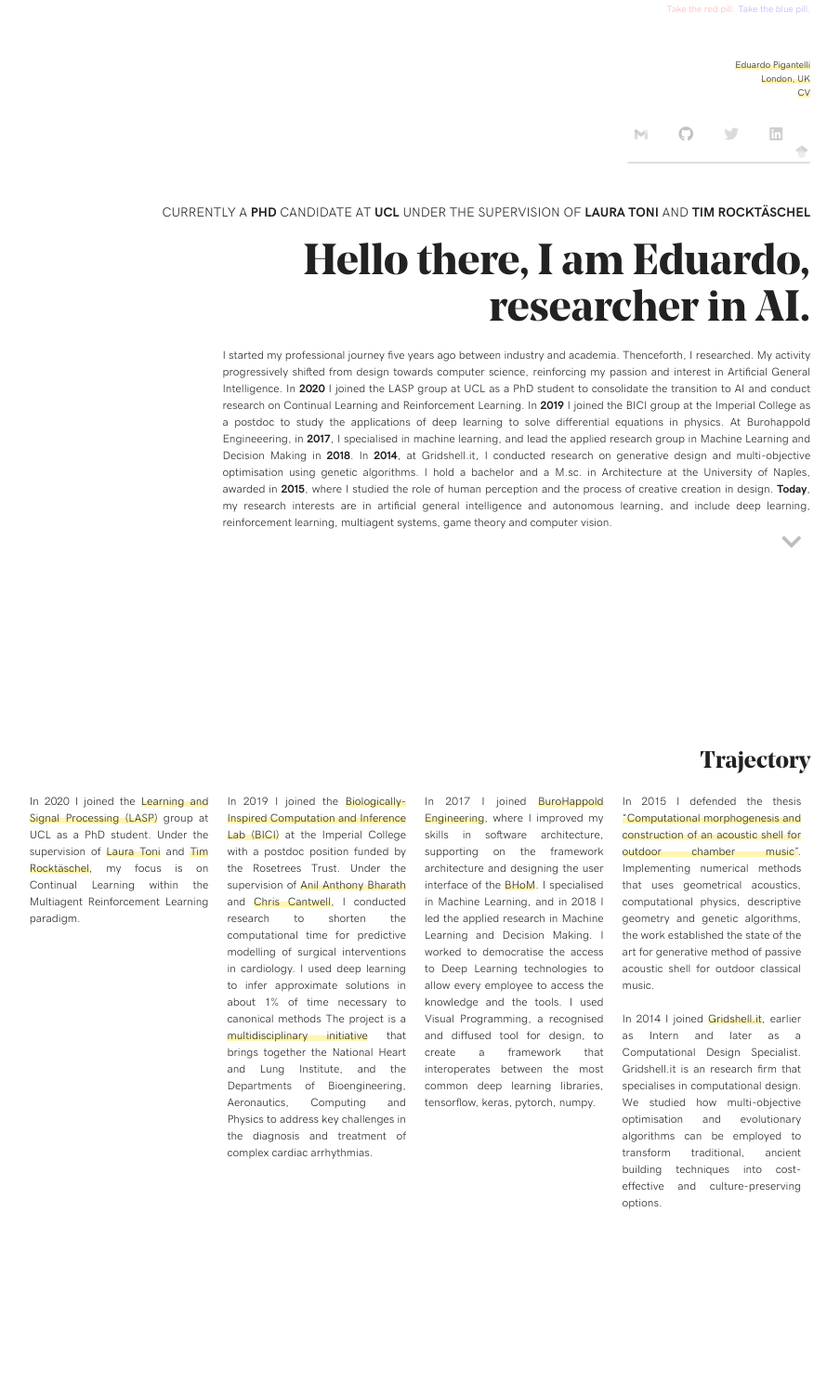
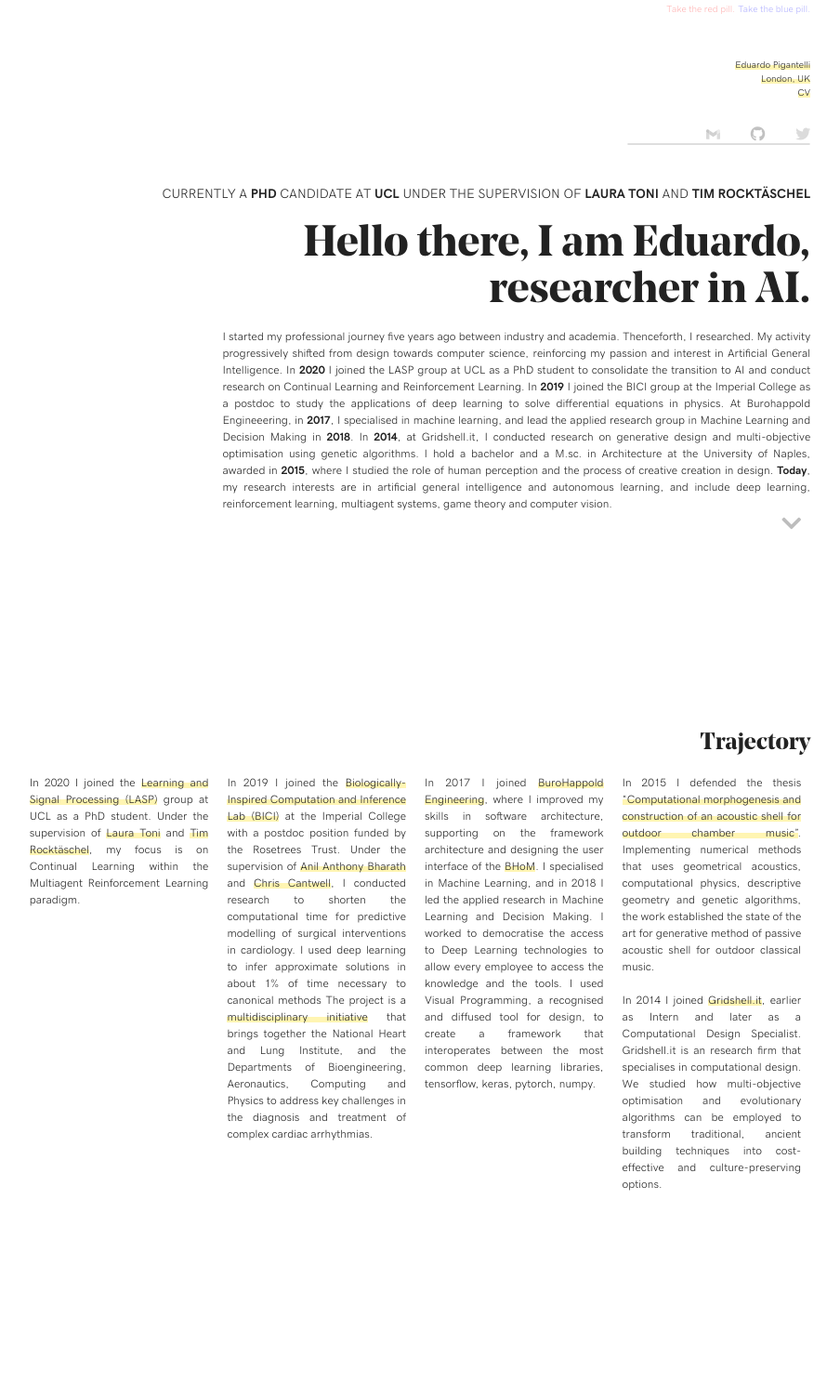
Before and after one commit to epignatelli/epignatelli.github.io, a Jekyll site: the page built from index.md, in a window 1280 px wide. Shown: the whole page at 93% size, without its empty margins (97-1001 px from the left). Built offline with Jekyll 4.4.1, drawn with Linux system fonts in a browser that asks for light colours; nearby versions of some CDN libraries.

Commit message:
Update header.html

```diff
--- a/_includes/header.html
+++ b/_includes/header.html
@@ -24,13 +24,5 @@
         <a class="twitter-share-button noborder" target="_blank" href="https://twitter.com/{{ site.twitter_username }}" aria-label="Twitter">
                 <span class="fab fa-twitter fa-lg"></span>
         </a>
-        <span class="push-right"></span>
-        <a class="noborder" target="_blank" href="https://www.linkedin.com/in/{{site.linkedin_username}}" aria-label="Linkedin">
-                <span class="fab fa-linkedin fa-lg"></span>
-        </a>
-        <span class="push-right"></span>
-        <a class="noborder" target="_blank" href="https://scholar.google.co.uk/citations?user=d-TVZ1YAAAAJ&hl=en" aria-label="Google Scholar">
-                <span class="fab fa-scholar fa-lg"></span>
-        </a>
         <hr>
 </div>
```
